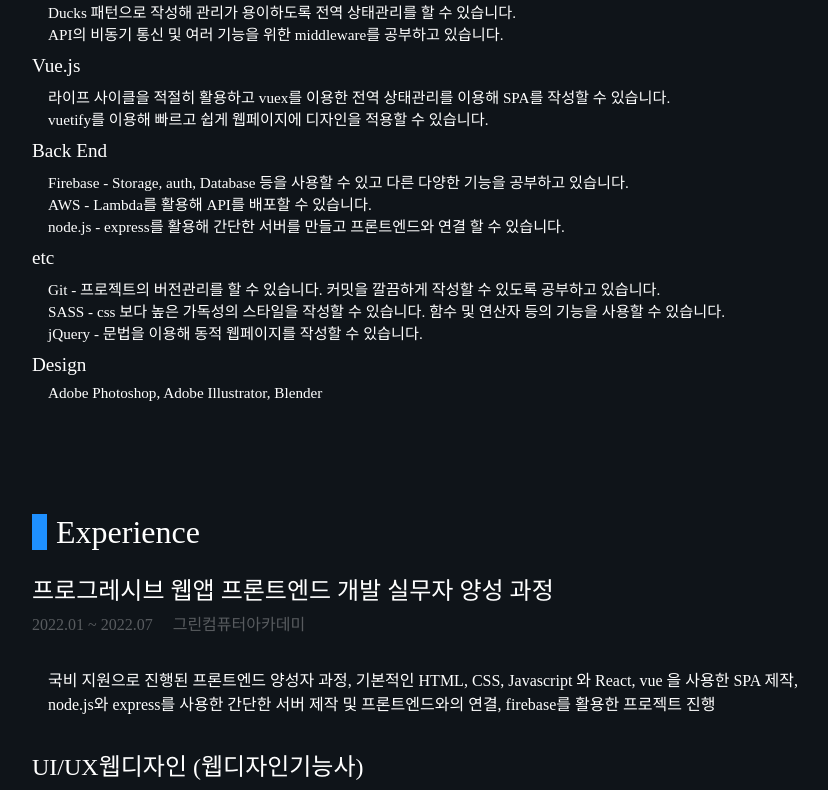
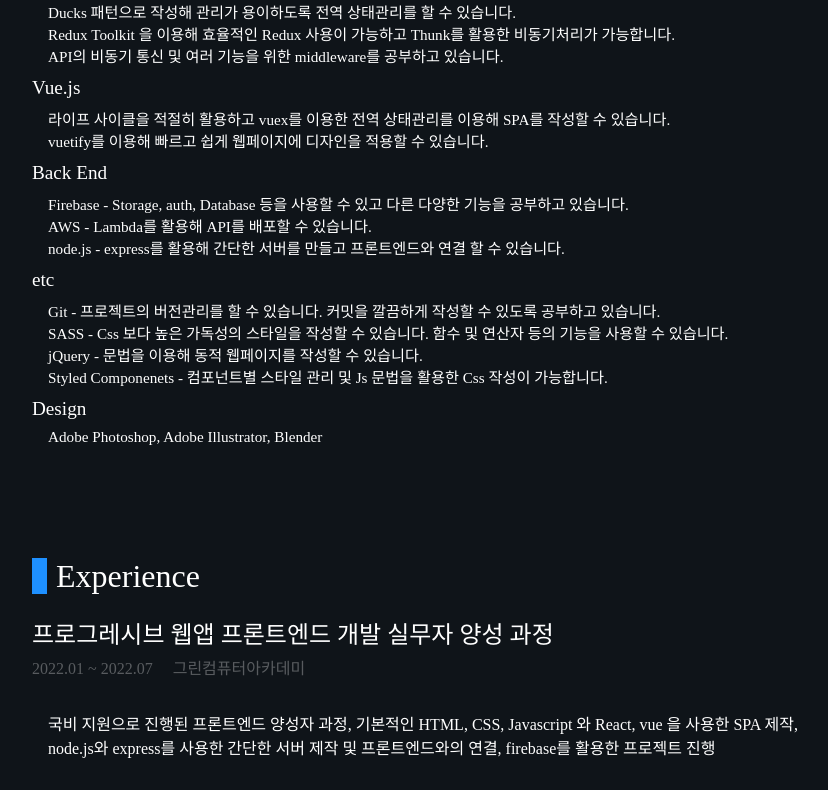
Before and after one commit to East-cloud-of-forest/Resume, a React (Create React App) app: page / in a window 1280 px wide. Shown: the part 1192-1982 px from the top of the page, without its empty margins (208-1036 px from the left). Built offline with nearby package versions, Linux system fonts and the light colour scheme; a web font is replaced by a local one.

Commit message:
skill 업데이트

```diff
--- a/package.json
+++ b/package.json
@@ -1,5 +1,5 @@
 {
-  "name": "portfolio",
+  "name": "resume",
   "version": "0.1.0",
   "private": true,
   "dependencies": {
--- a/src/data/skill.js
+++ b/src/data/skill.js
@@ -17,6 +17,7 @@ const skill = [
   {
     name : 'Redux',
     text : `Ducks 패턴으로 작성해 관리가 용이하도록 전역 상태관리를 할 수 있습니다. <br/>
+    Redux Toolkit 을 이용해 효율적인 Redux 사용이 가능하고 Thunk를 활용한 비동기처리가 가능합니다.<br/>
     API의 비동기 통신 및 여러 기능을 위한 middleware를 공부하고 있습니다.`
   },
   {
@@ -33,8 +34,9 @@ const skill = [
   {
     name : 'etc',
     text : `Git - 프로젝트의 버전관리를 할 수 있습니다. 커밋을 깔끔하게 작성할 수 있도록 공부하고 있습니다. <br/>
-    SASS - css 보다 높은 가독성의 스타일을 작성할 수 있습니다. 함수 및 연산자 등의 기능을 사용할 수 있습니다. <br/>
-    jQuery - 문법을 이용해 동적 웹페이지를 작성할 수 있습니다.`
+    SASS - Css 보다 높은 가독성의 스타일을 작성할 수 있습니다. 함수 및 연산자 등의 기능을 사용할 수 있습니다. <br/>
+    jQuery - 문법을 이용해 동적 웹페이지를 작성할 수 있습니다. <br/>
+    Styled Componenets - 컴포넌트별 스타일 관리 및 Js 문법을 활용한 Css 작성이 가능합니다.`
   },
   {
     name : 'Design',
```
